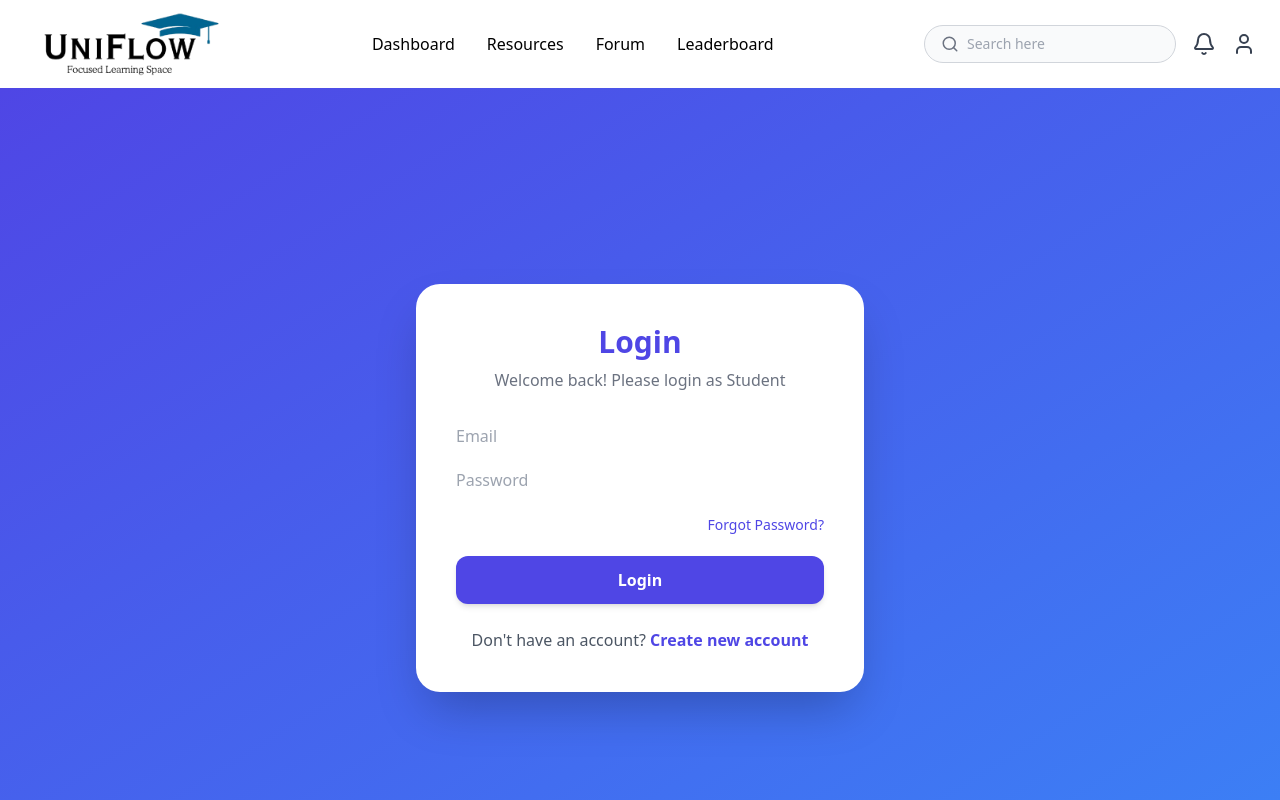
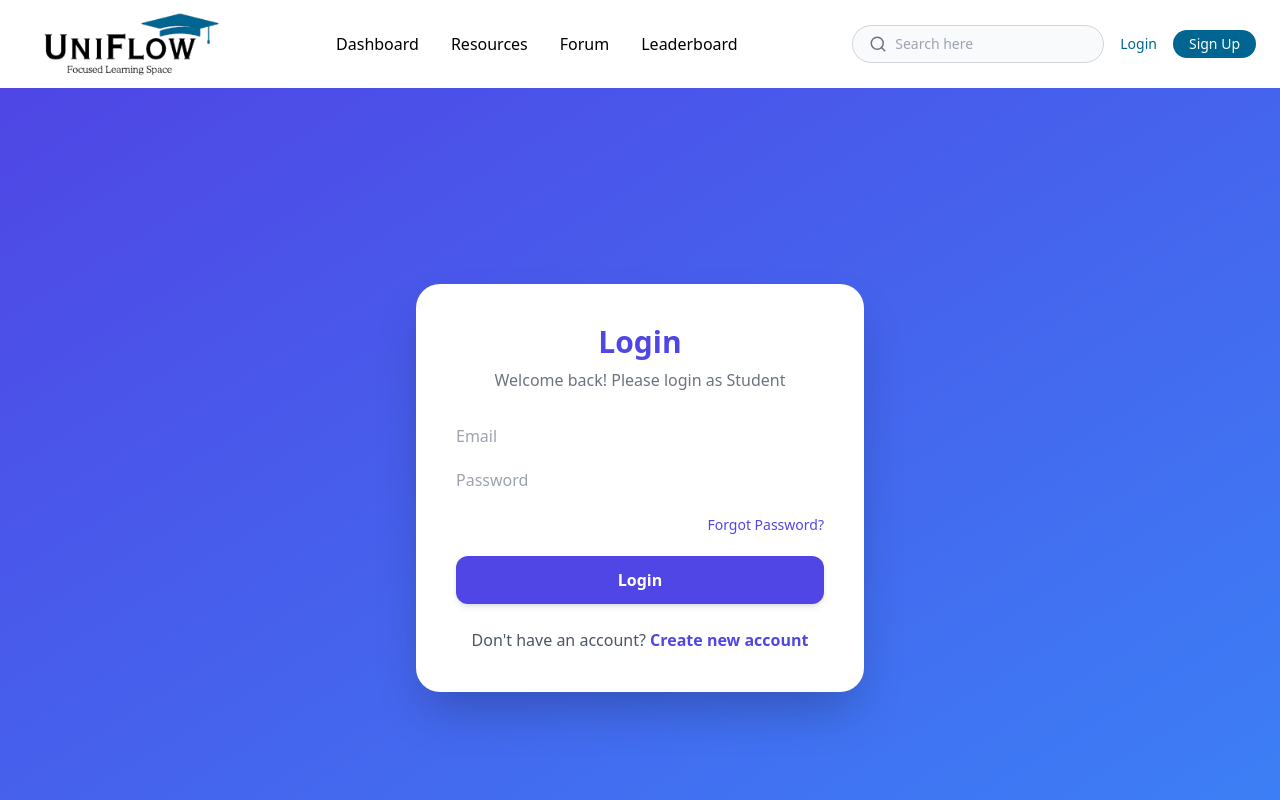
Before and after one commit to Tharu292/UniFlow, a React app in the folder frontend/: page /login in a window 1280 px wide. Shown: the top 800 px of the page. Built offline with nearby package versions, Linux system fonts and the light colour scheme; the HTML template or start-up script is replaced by a standard one.

Commit message:
Added profile modifications to header component

```diff
--- a/frontend/src/components/Header.tsx
+++ b/frontend/src/components/Header.tsx
@@ -1,8 +1,21 @@
-import { Link } from 'react-router-dom';
-import { Bell, User, Search } from 'lucide-react';
-import logo from '../assets/logo.png';
+import { Link, useNavigate } from "react-router-dom";
+import { Bell, User, Search } from "lucide-react";
+import { useContext, useState } from "react";
+import { AuthContext } from "../context/AuthContext";
+import logo from "../assets/logo.png";
 
 export default function Header() {
+  const { user, setUser } = useContext(AuthContext);
+  const navigate = useNavigate();
+  const [open, setOpen] = useState(false);
+
+  const handleLogout = () => {
+    localStorage.removeItem("user");
+    localStorage.removeItem("token");
+    setUser(null);
+    navigate("/login");
+  };
+
   return (
     <header className="bg-white shadow-sm">
       <div className="max-w-7xl mx-auto px-6 py-3 flex items-center justify-between">
@@ -20,11 +33,11 @@ export default function Header() {
           <Link to="/leaderboard" className="hover:text-[#006591] transition">Leaderboard</Link>
         </nav>
 
-        {/* RIGHT: Search + Icons */}
+        {/* RIGHT */}
         <div className="flex items-center gap-4">
 
-          {/* Search Bar */}
-          <div className="flex items-center bg-gray-50 border border-gray-300 rounded-full px-4 py-2 focus-within:border-[#006591] transition">
+          {/* Search */}
+          <div className="flex items-center bg-gray-50 border border-gray-300 rounded-full px-4 py-2 focus-within:border-[#006591]">
             <Search size={18} className="text-gray-500" />
             <input
               type="text"
@@ -33,13 +46,68 @@ export default function Header() {
             />
           </div>
 
+          {/* 🔥 CONDITIONAL UI */}
+          {user ? (
+            <>
+              {/* Bell */}
+              <Bell className="cursor-pointer text-gray-700 hover:text-[#006591]" />
 
-          <Bell className="cursor-pointer text-gray-700 hover:text-[#006591] transition" />
+              {/* Profile */}
+              <div className="relative">
+                <User
+                  className="cursor-pointer text-gray-700 hover:text-[#006591]"
+                  onClick={() => setOpen(!open)}
+                />
 
+                {/* Dropdown */}
+                {open && (
+                  <div className="absolute right-0 mt-2 w-48 bg-white shadow-lg rounded-xl p-3 z-50">
 
-          <User className="cursor-pointer text-gray-700 hover:text-[#006591] transition" />
+                    <p className="text-sm font-semibold">
+                      {user.firstName} {user.lastName}
+                    </p>
+                    <p className="text-xs text-gray-500 mb-2">
+                      {user.email}
+                    </p>
+
+                    <hr className="my-2" />
+
+                    <button
+                      onClick={() => navigate("/profile")}
+                      className="block w-full text-left text-sm hover:text-[#006591]"
+                    >
+                      Profile
+                    </button>
+
+                    <button
+                      onClick={handleLogout}
+                      className="block w-full text-left text-sm text-red-500 mt-2"
+                    >
+                      Logout
+                    </button>
+                  </div>
+                )}
+              </div>
+            </>
+          ) : (
+            <>
+              <Link
+                to="/login"
+                className="text-sm text-[#006591] font-medium"
+              >
+                Login
+              </Link>
+
+              <Link
+                to="/register"
+                className="text-sm bg-[#006591] text-white px-4 py-1 rounded-full"
+              >
+                Sign Up
+              </Link>
+            </>
+          )}
+
         </div>
-
       </div>
     </header>
   );
```
